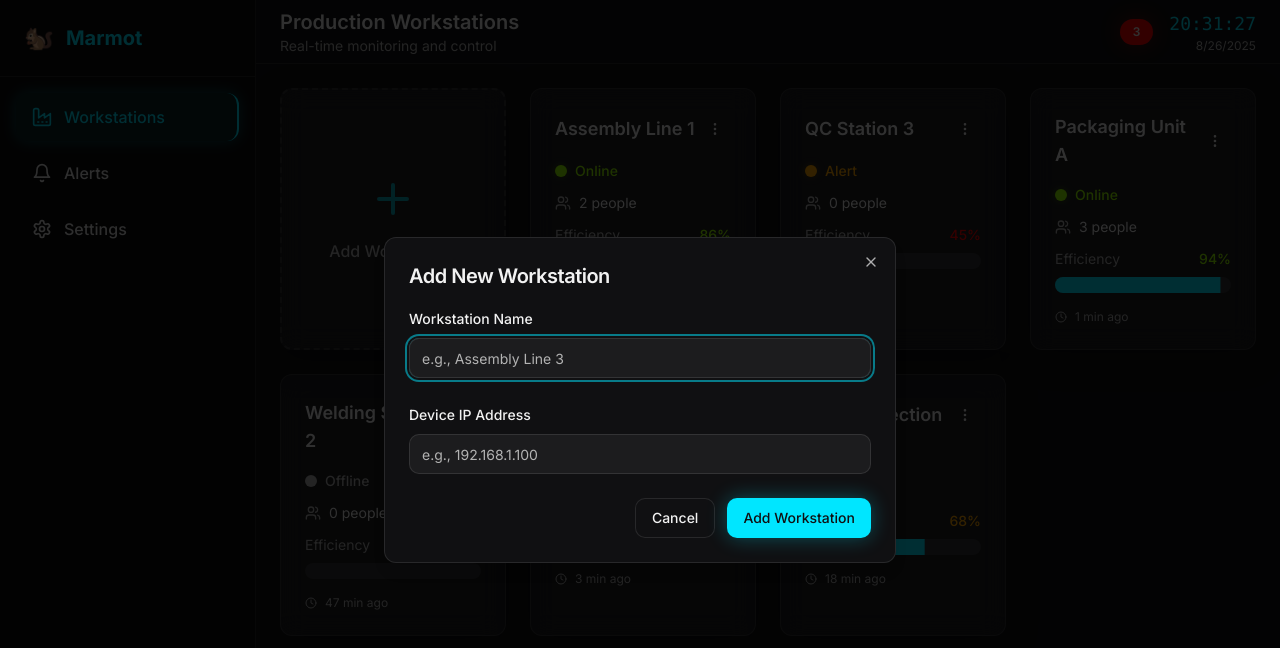
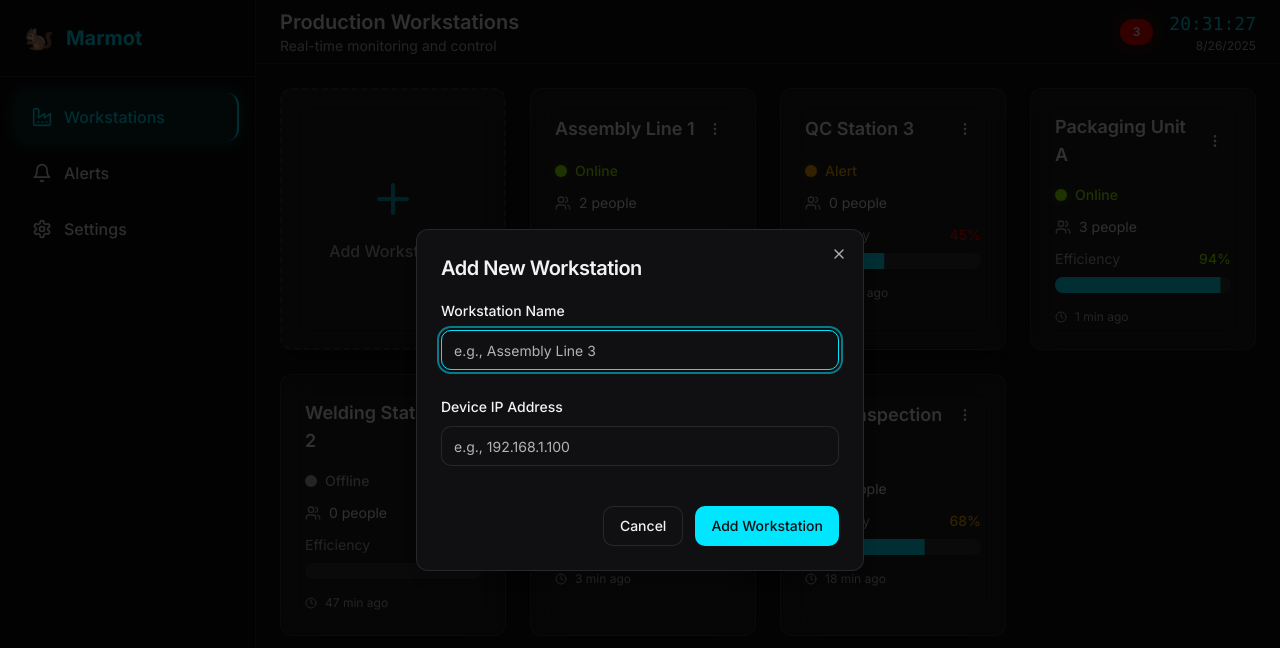
Before and after one commit to LangiRabbi/marmot-edge-view, a React (Vite) app: page / in a window 1280 px wide. Both pictures are taken after a click on the button "Add Workstation". Shown: the top 648 px of the page. Built offline with nearby package versions, Linux system fonts and the light colour scheme.

Commit message:
Fix modal behavior
Adjusted Add Workstation modal to be centered and fixed, added a backdrop to prevent background interaction, and ensured inputs are easily clickable and typeable.

```diff
--- a/src/components/AddWorkstationModal.tsx
+++ b/src/components/AddWorkstationModal.tsx
@@ -30,7 +30,7 @@ export function AddWorkstationModal({ open, onOpenChange }: AddWorkstationModalP
 
   return (
     <Dialog open={open} onOpenChange={onOpenChange}>
-      <DialogContent className="glass-card border-border">
+      <DialogContent className="glass-card border-border max-w-md mx-auto fixed">
         <DialogHeader>
           <DialogTitle className="text-xl font-semibold text-foreground">
             Add New Workstation
@@ -39,7 +39,7 @@ export function AddWorkstationModal({ open, onOpenChange }: AddWorkstationModalP
 
         <form onSubmit={handleSubmit} className="space-y-6">
           <div className="space-y-2">
-            <Label htmlFor="name" className="text-foreground">
+            <Label htmlFor="name" className="text-foreground font-medium">
               Workstation Name
             </Label>
             <Input
@@ -47,13 +47,13 @@ export function AddWorkstationModal({ open, onOpenChange }: AddWorkstationModalP
               value={formData.name}
               onChange={(e) => setFormData({ ...formData, name: e.target.value })}
               placeholder="e.g., Assembly Line 3"
-              className="bg-input border-border text-foreground"
+              className="bg-background/50 border-border text-foreground focus:border-primary focus:ring-1 focus:ring-primary/50 h-10 px-3"
               required
             />
           </div>
 
           <div className="space-y-2">
-            <Label htmlFor="ipAddress" className="text-foreground">
+            <Label htmlFor="ipAddress" className="text-foreground font-medium">
               Device IP Address
             </Label>
             <Input
@@ -61,23 +61,23 @@ export function AddWorkstationModal({ open, onOpenChange }: AddWorkstationModalP
               value={formData.ipAddress}
               onChange={(e) => setFormData({ ...formData, ipAddress: e.target.value })}
               placeholder="e.g., 192.168.1.100"
-              className="bg-input border-border text-foreground"
+              className="bg-background/50 border-border text-foreground focus:border-primary focus:ring-1 focus:ring-primary/50 h-10 px-3"
               required
             />
           </div>
 
-          <div className="flex justify-end space-x-3">
+          <div className="flex justify-end space-x-3 pt-4">
             <Button
               type="button"
               variant="outline"
               onClick={() => onOpenChange(false)}
-              className="border-border hover:bg-muted"
+              className="border-border hover:bg-muted text-foreground"
             >
               Cancel
             </Button>
             <Button
               type="submit"
-              className="bg-primary text-primary-foreground hover:bg-primary/90 glow-primary"
+              className="bg-primary text-primary-foreground hover:bg-primary/90"
             >
               Add Workstation
             </Button>
```
